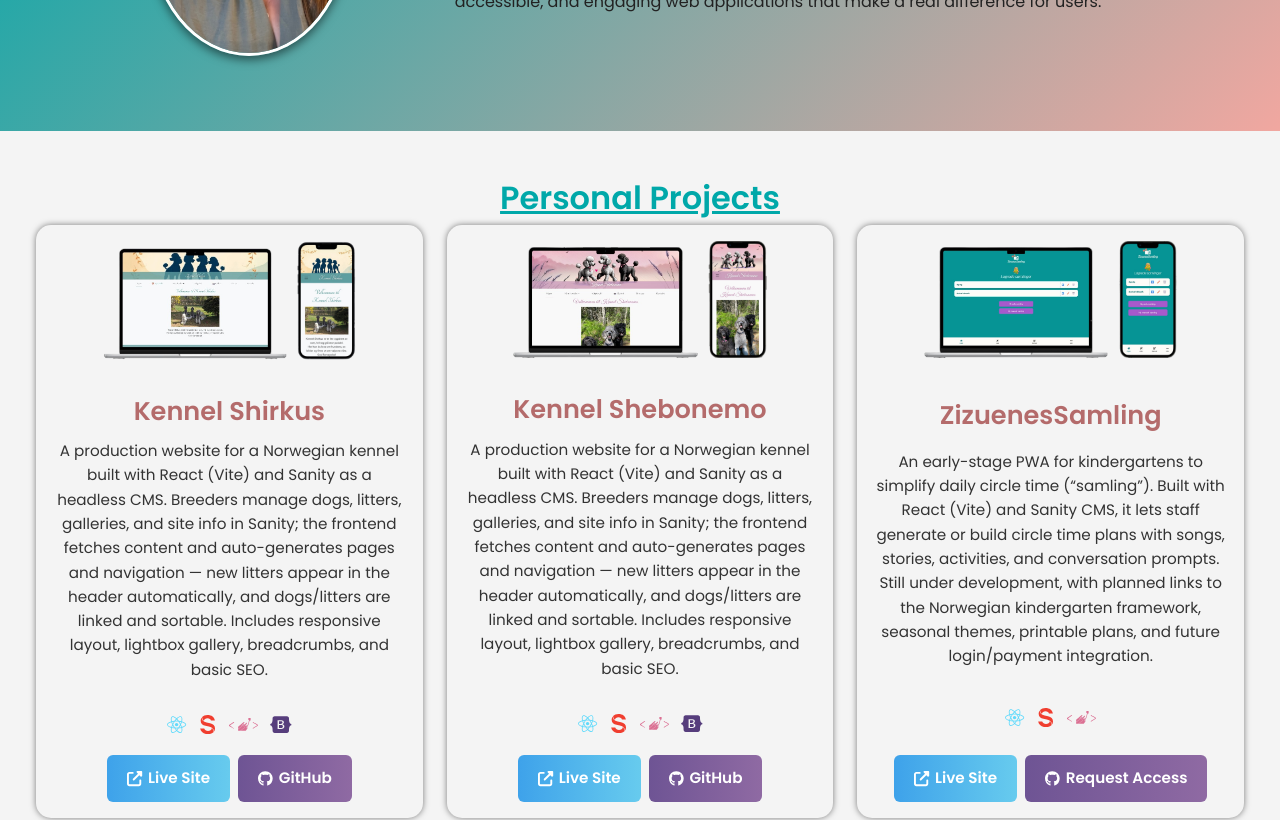
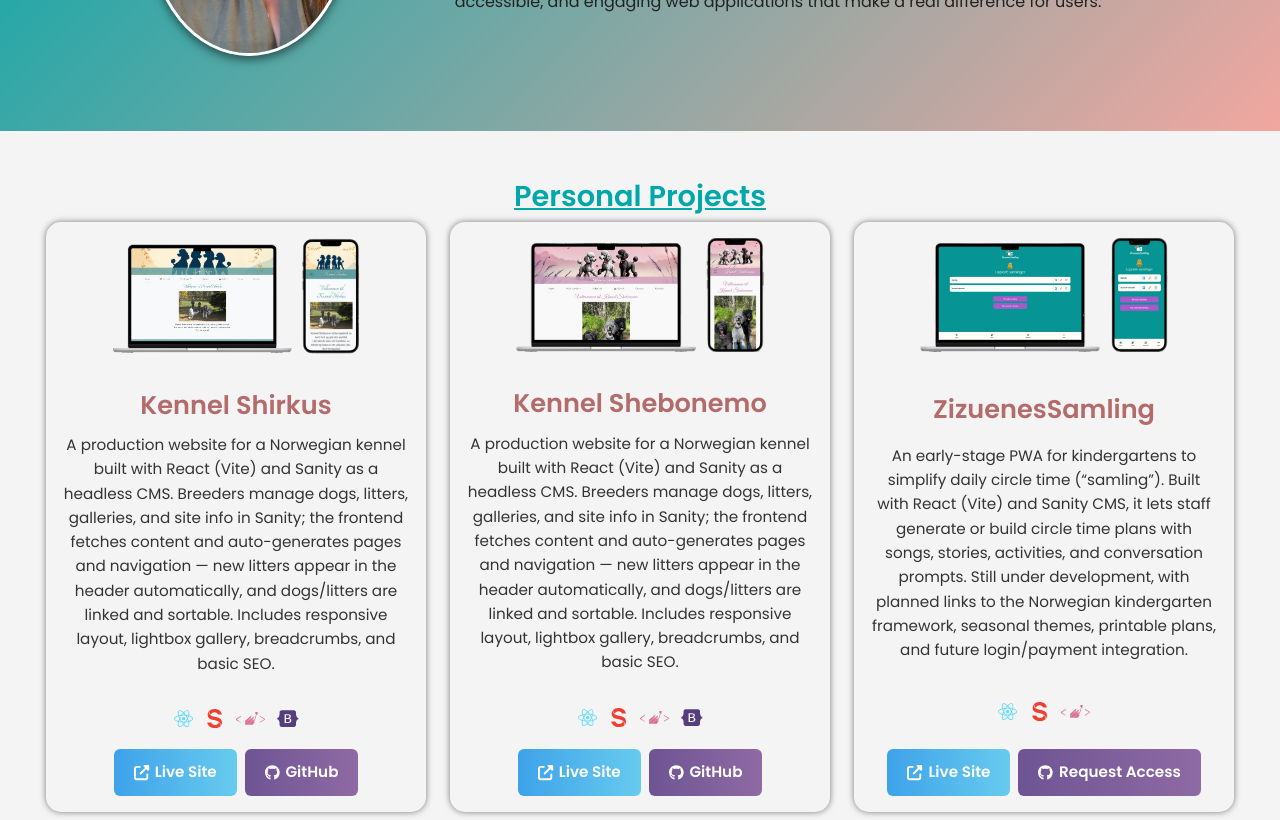
Before and after one commit to IceGreenGalactic/Portfolio2, a React (Vite) app: page / in a window 1280 px wide. Shown: the part 360-1180 px from the top of the page. Built offline with nearby package versions, Linux system fonts and the light colour scheme.

Commit message:
max width for all update

```diff
--- a/src/components/About/About.jsx
+++ b/src/components/About/About.jsx
@@ -6,7 +6,7 @@ const About = () => {
     <AboutSection className="d-block justify-content-center" id="about">
       <h2 className="text-center">Here's a little about me</h2>
 
-      <div className="row justify-content-center col-12 col-md-10 m-auto mb-3">
+      <div className="row justify-content-center  m-auto mb-3">
         <div className="col-12 col-md-6 mb-4 ">
           <Card className="p-3 h-100 d-flex flex-column">
             <h3>🌈 Personal Life</h3>
@@ -35,7 +35,7 @@ const About = () => {
         </div>
       </div>
 
-      <div className="row justify-content-center col-12 col-md-10 m-auto">
+      <div className="row justify-content-center  m-auto">
         <div className="col-12 col-md-6 mb-4">
           <Card className="p-3 h-100 d-flex flex-column">
             <h3>🍎 My Career Journey</h3>
--- a/src/components/About/About.styled.js
+++ b/src/components/About/About.styled.js
@@ -1,6 +1,8 @@
 import styled from "styled-components";
 
 export const AboutSection = styled.section`
+  max-width: 1220px;
+  margin-inline: auto;
   background-color: ${({ theme }) => theme.colors.background};
   color: ${({ theme }) => theme.colors.text};
 
--- a/src/components/ProjectCards/ProjectSection.styled.js
+++ b/src/components/ProjectCards/ProjectSection.styled.js
@@ -5,12 +5,12 @@ export const Section = styled.section`
   padding: 3rem 1rem;
   background: ${({ theme }) => theme.colors.background};
   color: ${({ theme }) => theme.colors.text};
-  max-width: 1420px;
+  max-width: 1220px;
   margin-inline: auto;
 `;
 
 export const Title = styled.h2`
-  font-size: 2rem;
+  font-size: 1.8rem;
   font-weight: 700;
   color: ${({ theme }) => theme.colors.secondary};
   margin-bottom: 0.5rem;
@@ -18,21 +18,35 @@ export const Title = styled.h2`
 `;
 
 export const Grid = styled.div`
+  --g: 24px;
+
   display: grid;
-  gap: 24px;
-
+  gap: var(--g);
   grid-template-columns: 1fr;
 
   @media (min-width: 768px) {
     grid-template-columns: repeat(2, 1fr);
+
+    & > *:nth-child(2n + 1):nth-last-child(-n + 2):last-child {
+      grid-column: 1 / -1;
+      justify-self: center;
+      width: calc((100% - var(--g)) / 2);
+    }
   }
 
   @media (min-width: 1150px) {
     grid-template-columns: repeat(3, 1fr);
 
-    & > *:nth-last-child(1):nth-child(3n + 1) {
+    & > *:nth-child(2n + 1):nth-last-child(-n + 2):last-child {
+      grid-column: auto;
+      justify-self: auto;
+      width: auto;
+    }
+
+    & > *:nth-child(3n + 1):nth-last-child(-n + 3):last-child {
       grid-column: 2;
     }
+  }
 `;
 
 export const Card = styled.div`
--- a/src/components/Technologies/Technologies.styled.js
+++ b/src/components/Technologies/Technologies.styled.js
@@ -4,6 +4,8 @@ export const TechnologiesSection = styled.div`
   background-color: ${({ theme }) => theme.colors.background};
   padding: 50px;
   color: ${(props) => props.theme.colors.text};
+  max-width: 1220px;
+  margin-inline: auto;
 
   h2 {
     font-size: 2rem;
```
